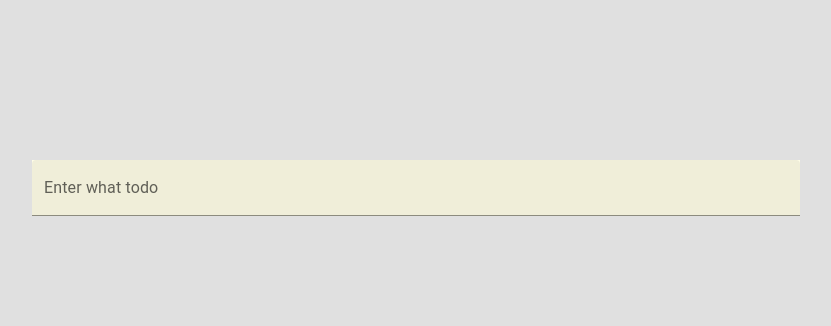
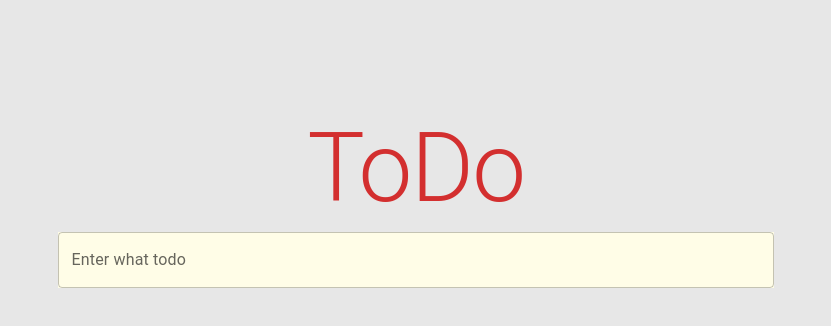
Before and after one commit to ForsyteRun/ToDo-Next.js, a Next.js app: page / in a window 1280 px wide. Shown: the top 326 px of the page, without its empty margins (224-1055 px from the left). Built offline with nearby package versions, Linux system fonts and the light colour scheme.

Commit message:
input + title done

```diff
--- a/package.json
+++ b/package.json
@@ -19,6 +19,9 @@
     "@types/react-dom": "18.0.8",
     "eslint": "8.27.0",
     "eslint-config-next": "13.0.2",
+    "formik": "^2.2.9",
+    "formik-mui": "^5.0.0-alpha.0",
+    "formik-mui-x-date-pickers": "^0.0.1",
     "next": "13.0.2",
     "react": "18.2.0",
     "react-dom": "18.2.0",
--- a/pages/App.tsx
+++ b/pages/App.tsx
@@ -1,12 +1,41 @@
-import { Box, Paper } from "@mui/material"
-import Todo from "./Todo"
+import { Box, Typography } from "@mui/material";
+import Todo from "./Todo";
+
+const fontSizePoints = {
+  fontSize: {
+    xs: "4rem",
+    sm: "5rem",
+    md: "6rem",
+    lg: "6rem",
+    xl: "6rem",
+  },
+  color: 'info.main',
+  marginBottom: '0.5rem'
+};
+
+const conteiner = {
+  display: "flex",
+  flexDirection: "column",
+  justifyContent: "center",
+  alignItems: "center",
+  width: '80%'
+};
 
 const App = () => {
   return (
-   <Box width='100vw' height='100vh' bgcolor='primary.main' >
-      <Todo/>
-   </Box>
-  )
-}
+    <Box height="50vh" sx={{
+      display: "flex",
+      justifyContent: "center",
+      alignItems: "center",
+    }}>
+      <Box sx={conteiner}>
+        <Typography variant="h1" component="div" sx={fontSizePoints}>
+          ToDo
+        </Typography>
+        <Todo />
+      </Box>
+    </Box>
+  );
+};
 
-export default App
+export default App;
--- a/pages/Todo.tsx
+++ b/pages/Todo.tsx
@@ -1,24 +1,42 @@
-import { Paper, TextField } from "@mui/material"
+import { TextField } from "@mui/material";
+import { Form, Formik } from "formik";
+import React, { useState } from "react";
 
-const responsiveConteiner ={
-   position: 'relative',
-   top: '20%',
-   left: '50%',
-   transform: 'translateX(-50%)',
-   width: {
-      xs: '80%',
-      sm: '80%',
-      md: '70%',
-      lg: '60%',
-      xl: '60%'
-   },
-   backgroundColor: 'secondary.main',
-}
+const responsiveConteiner = {
+  width: {
+   //  xs: "80%",
+   //  sm: "80%",
+   //  md: "70%",
+   //  lg: "60%",
+   //  xl: "60%",
+  },
+  backgroundColor: "secondary.main",
+};
 
 const Todo = () => {
+  const [text, setText] = useState("");
+
   return (
-    <TextField id="filled-basic" color= "info" label="Enter what todo" variant="filled" sx={responsiveConteiner}>Todo</TextField>
-  )
-}
+    <Formik
+      initialValues={{ name: "" }}
+      onSubmit={(values) => console.log(values)}
+    >
+      {({handleChange, values}) => (
+        <Form style={{width: '70%'}}>
+          <TextField
+            id="outlined-password-input"
+            label="Enter what todo"
+            onChange={handleChange}
+            value={values.name}
+            name="name"
+            color="info"
+            fullWidth= {true}
+            sx={responsiveConteiner}
+          />
+        </Form>
+      )}
+    </Formik>
+  );
+};
 
-export default Todo
+export default Todo;
--- a/pages/index.tsx
+++ b/pages/index.tsx
@@ -2,8 +2,9 @@ import { ThemeProvider } from "@mui/material";
 import App from "./App";
 import { createTheme } from "@mui/material/styles";
 import { grey, yellow, red } from "@mui/material/colors";
+import { FC } from "react";
 
-export default function Home() {
+const Home: FC = () => {
 
   const theme = createTheme({
     palette: {
@@ -34,3 +35,5 @@ export default function Home() {
     </ThemeProvider>
   );
 }
+
+export default Home;
--- a/styles/globals.css
+++ b/styles/globals.css
@@ -4,6 +4,9 @@ body {
   margin: 0;
   font-family: -apple-system, BlinkMacSystemFont, Segoe UI, Roboto, Oxygen,
     Ubuntu, Cantarell, Fira Sans, Droid Sans, Helvetica Neue, sans-serif;
+  min-width: 100vw;
+  min-height: 100vh;
+  background-color: rgba(153, 153, 153, 0.126)
 }
 
 a {
```
Also changed, not shown: 1 other file (tests, documents, lock files or other folders).
